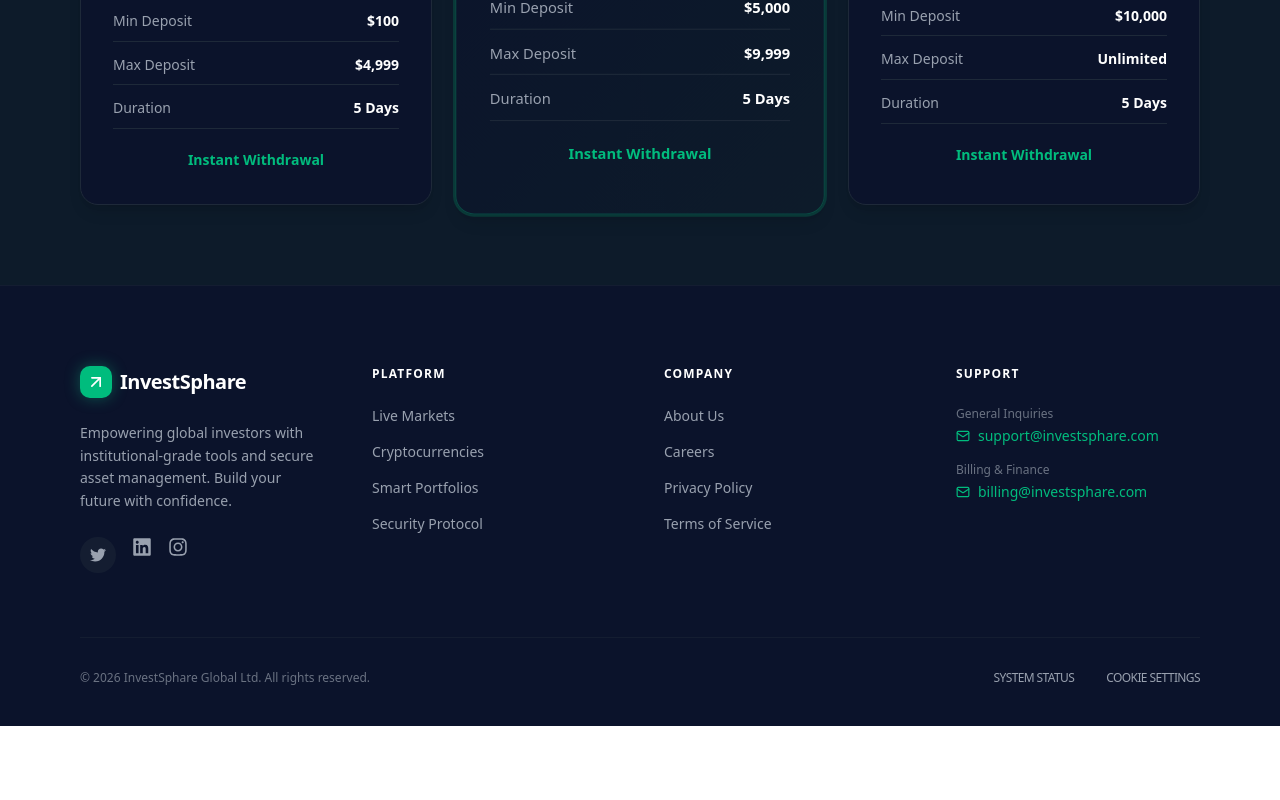
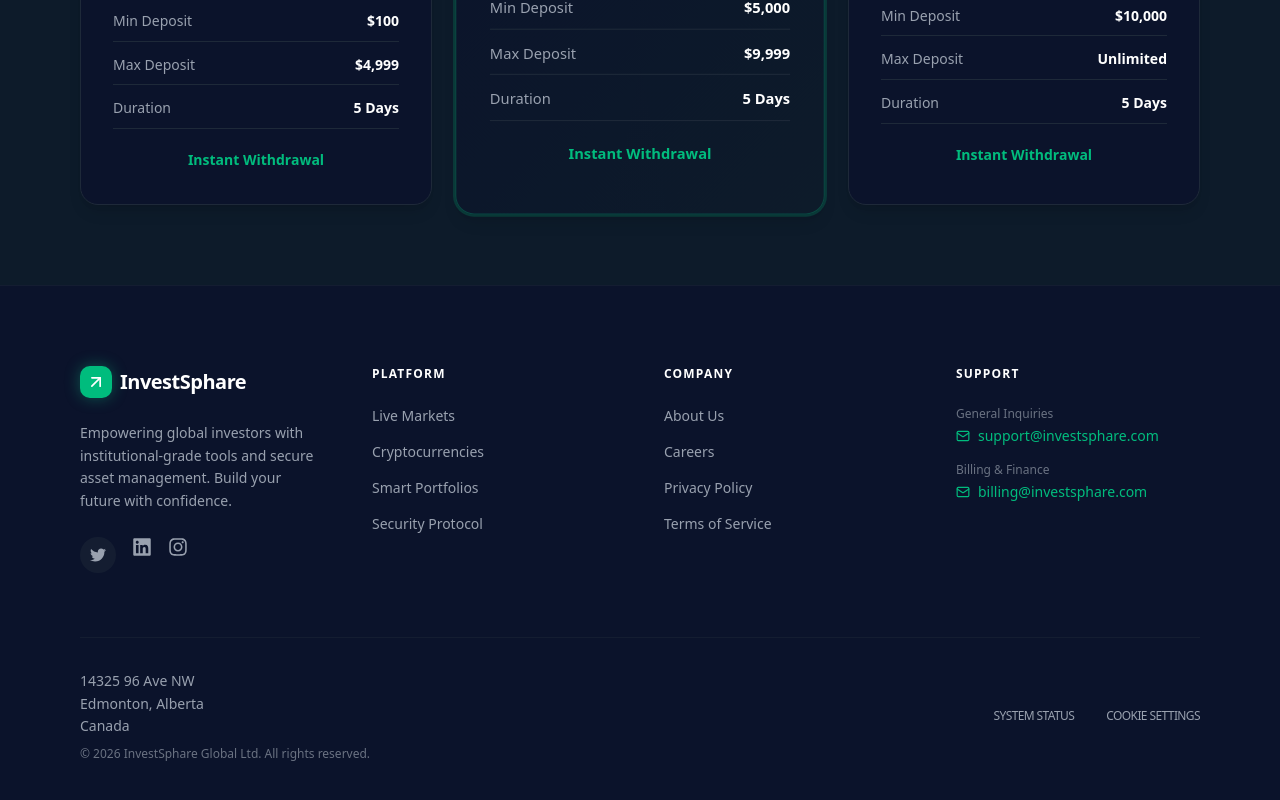
Before and after one commit to clement90045093/invesphare, a Next.js app: page / in a window 1280 px wide. Shown: the part 2025-2825 px from the top of the page. Before the commit the page ends 2751 px from the top, so only its background shows below. Built offline with nearby package versions, Linux system fonts and the light colour scheme; no server answers.

Commit message:
added address

```diff
--- a/src/components/footer.jsx
+++ b/src/components/footer.jsx
@@ -73,9 +73,18 @@ export default function Footer() {
 
         {/* Bottom Bar */}
         <div className="pt-8 border-t border-gray-800/50 flex flex-col md:flex-row justify-between items-center gap-6">
-          <p className="text-xs text-gray-500">
-            © {new Date().getFullYear()} InvestSphare Global Ltd. All rights reserved.
-          </p>
+          <div className="flex flex-col items-center md:items-start text-center md:text-left space-y-2">
+            <address className="not-italic text-sm text-gray-400 leading-relaxed">
+              14325 96 Ave NW
+              <br />
+              Edmonton, Alberta
+              <br />
+              Canada
+            </address>
+            <p className="text-xs text-gray-500">
+              © {new Date().getFullYear()} InvestSphare Global Ltd. All rights reserved.
+            </p>
+          </div>
           <div className="flex gap-8 text-xs font-medium uppercase tracking-tighter">
             <span className="hover:text-white cursor-pointer transition">System Status</span>
             <span className="hover:text-white cursor-pointer transition">Cookie Settings</span>
```
